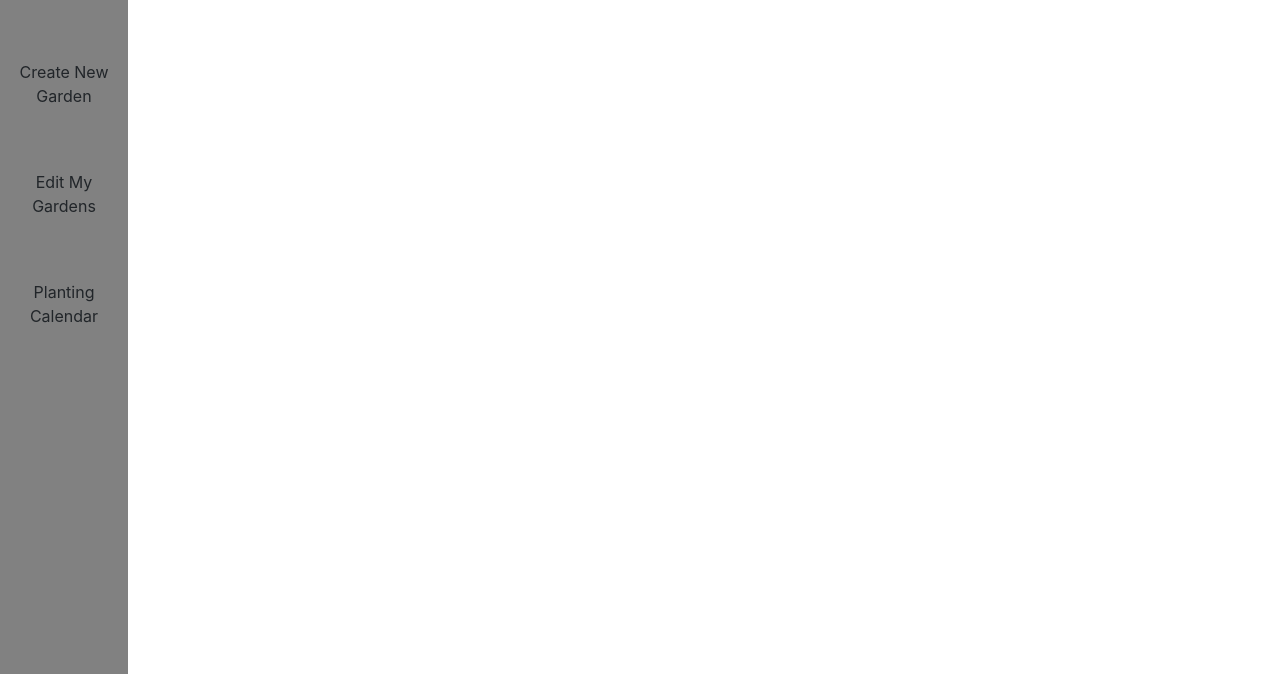
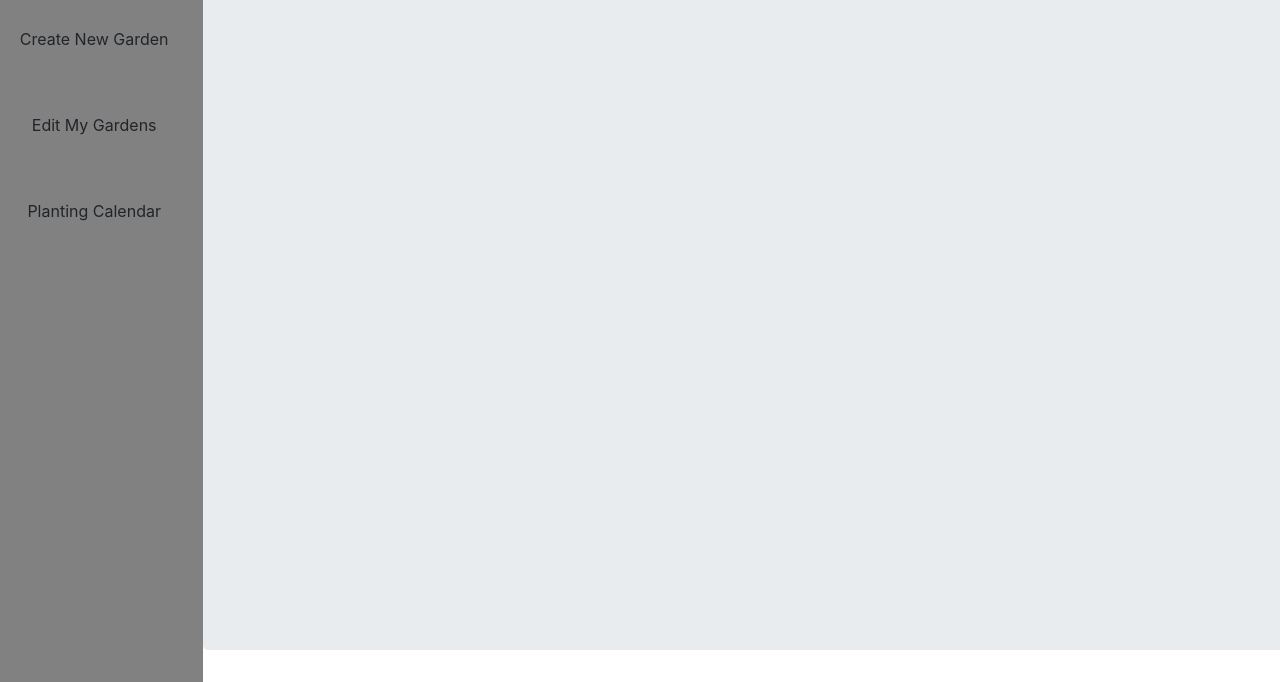
Before and after one commit to WrenParker/CS230Project, a website: page pages/plan.html in a window 1280 px wide. Shown: the part 134-816 px from the top of the page. Drawn offline with Linux system fonts and the light colour scheme.

Commit message:
added body

```diff
--- a/pages/plan.html
+++ b/pages/plan.html
@@ -13,9 +13,14 @@
 </head>
 
 <style media="screen">
-  .btn:focus{
+  *:btn:focus{
     outline:none;
   }
+  *{
+    overflow-x: hidden;
+    overflow-y: hidden;
+  }
+
 </style>
 
 <body>
@@ -37,10 +42,11 @@
     </div>
   </nav>
 
-  <div class="sidenav"
+  <div class="row">
+    <nav class="sidenav col-sm-2"
          style="background-color: #818181;
                 width: 10vw;
-              height: 94vh;">
+                height: 95vh;">
         <h3 class="font-weight-bold text-center pt-2">
           My Garden
         </h3>
@@ -65,7 +71,14 @@
             </button>
           </div>
         </div>
+    </nav>
+    <div class="col-sm-10 jumbotron" id="body">
+
     </div>
+  </div>
+
+
+
 
 
   <script src="../jquery/jquery.slim.min.js"></script>
```
Lines whose indentation alone changed are shown as unchanged.
